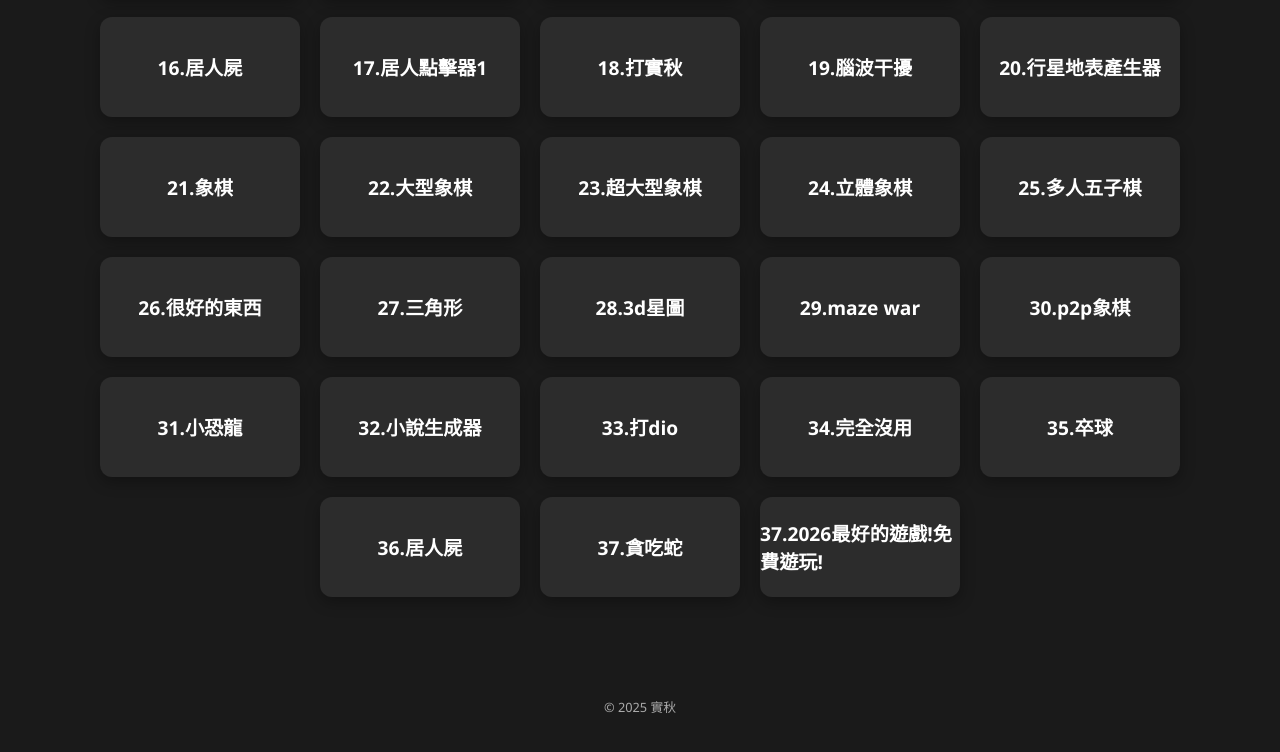
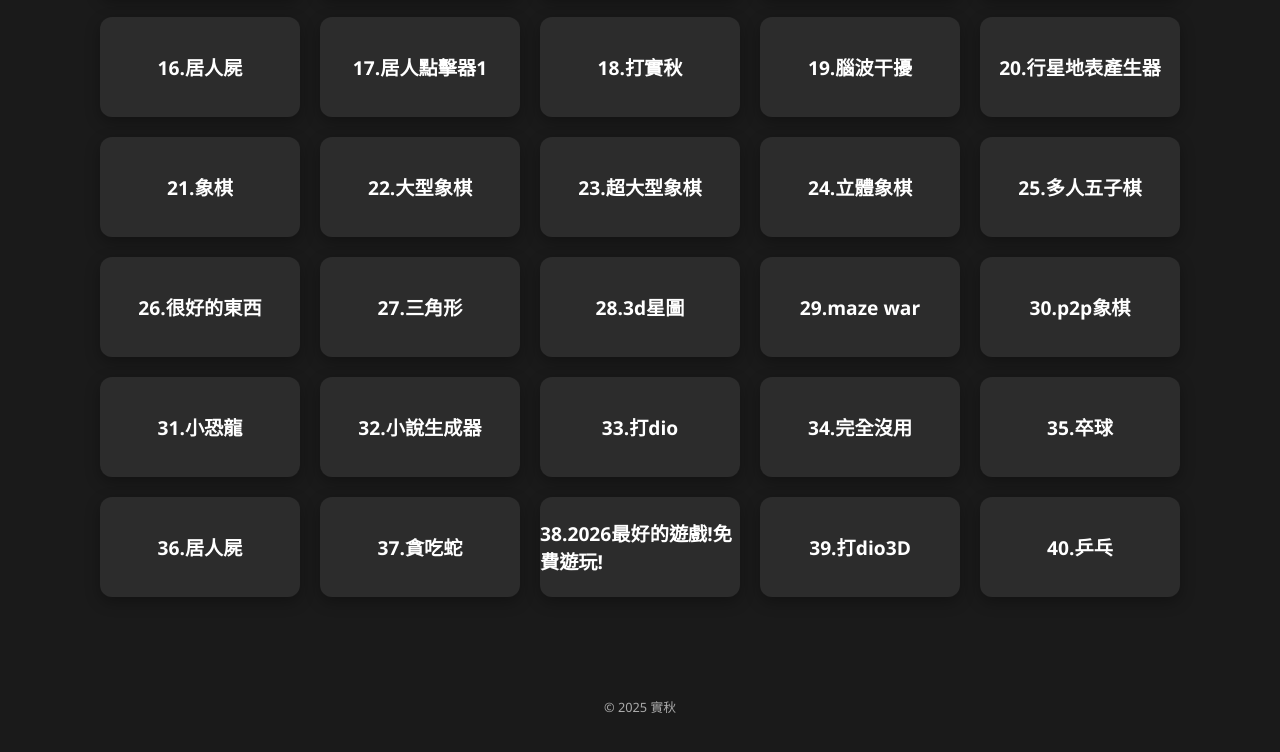
Before and after one commit to mushui3/cjjh-trashcan, a plain HTML site: page index.html in a window 1280 px wide. Shown: the part 545-1297 px from the top of the page. Drawn offline with Linux system fonts and the light colour scheme.

Commit message:
Update index.html

```diff
--- a/index.html
+++ b/index.html
@@ -102,7 +102,9 @@
     <li><a href="卒球.html" class="game-card">35.卒球</a></li>
     <li><a href="居人屍.html" class="game-card">36.居人屍</a></li>
     <li><a href="貪吃蛇.html" class="game-card">37.貪吃蛇</a></li>
-    <li><a href="心理治療.html" class="game-card">37.2026最好的遊戲!免費遊玩!</a></li>
+    <li><a href="心理治療.html" class="game-card">38.2026最好的遊戲!免費遊玩!</a></li>
+    <li><a href="打dio模式3d.html" class="game-card">39.打dio3D</a></li>
+    <li><a href="乒乓.html" class="game-card">40.乒乓</a></li>
   </ul>
   <footer>© 2025 實秋</footer>
 </body>
```
